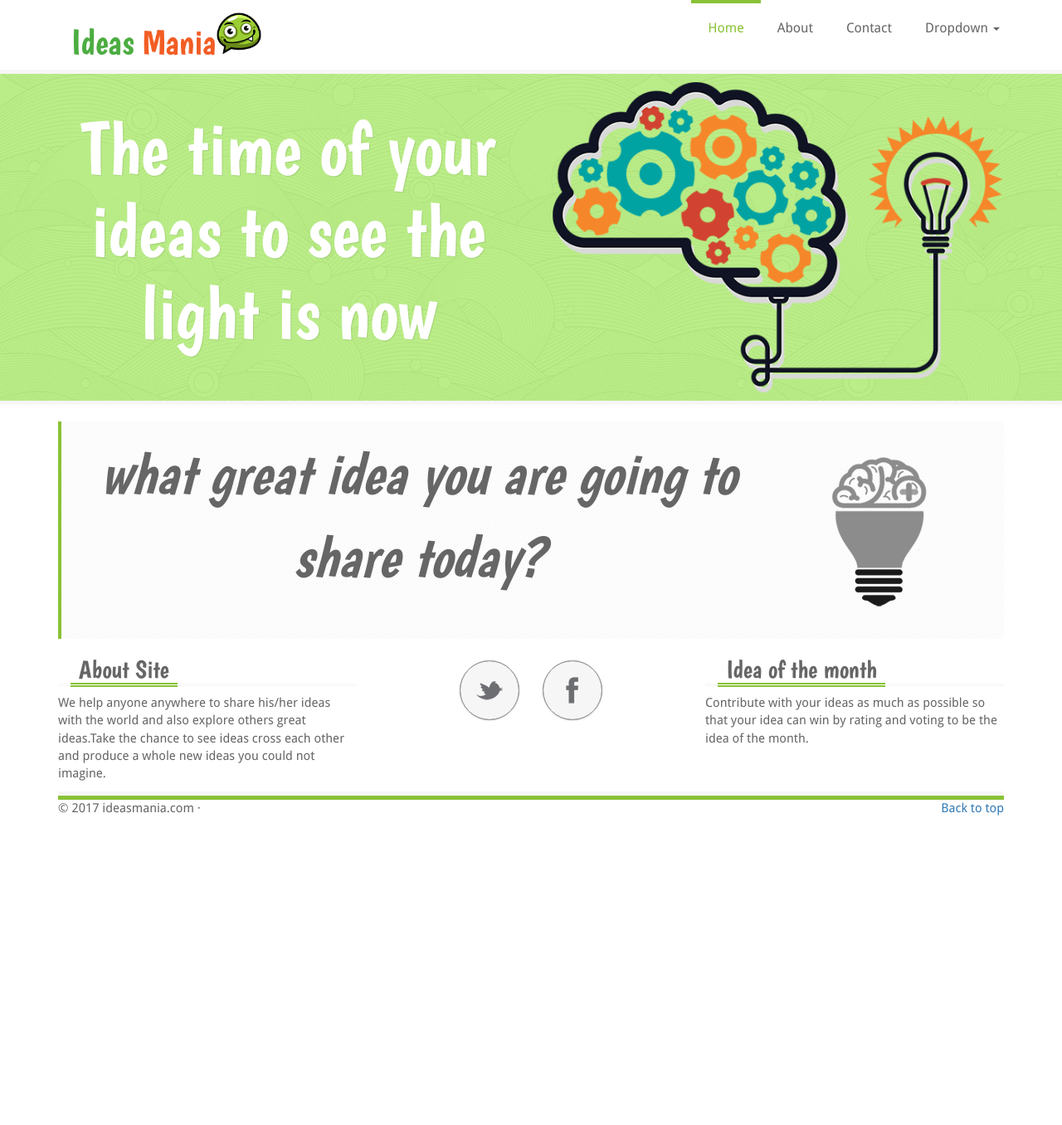
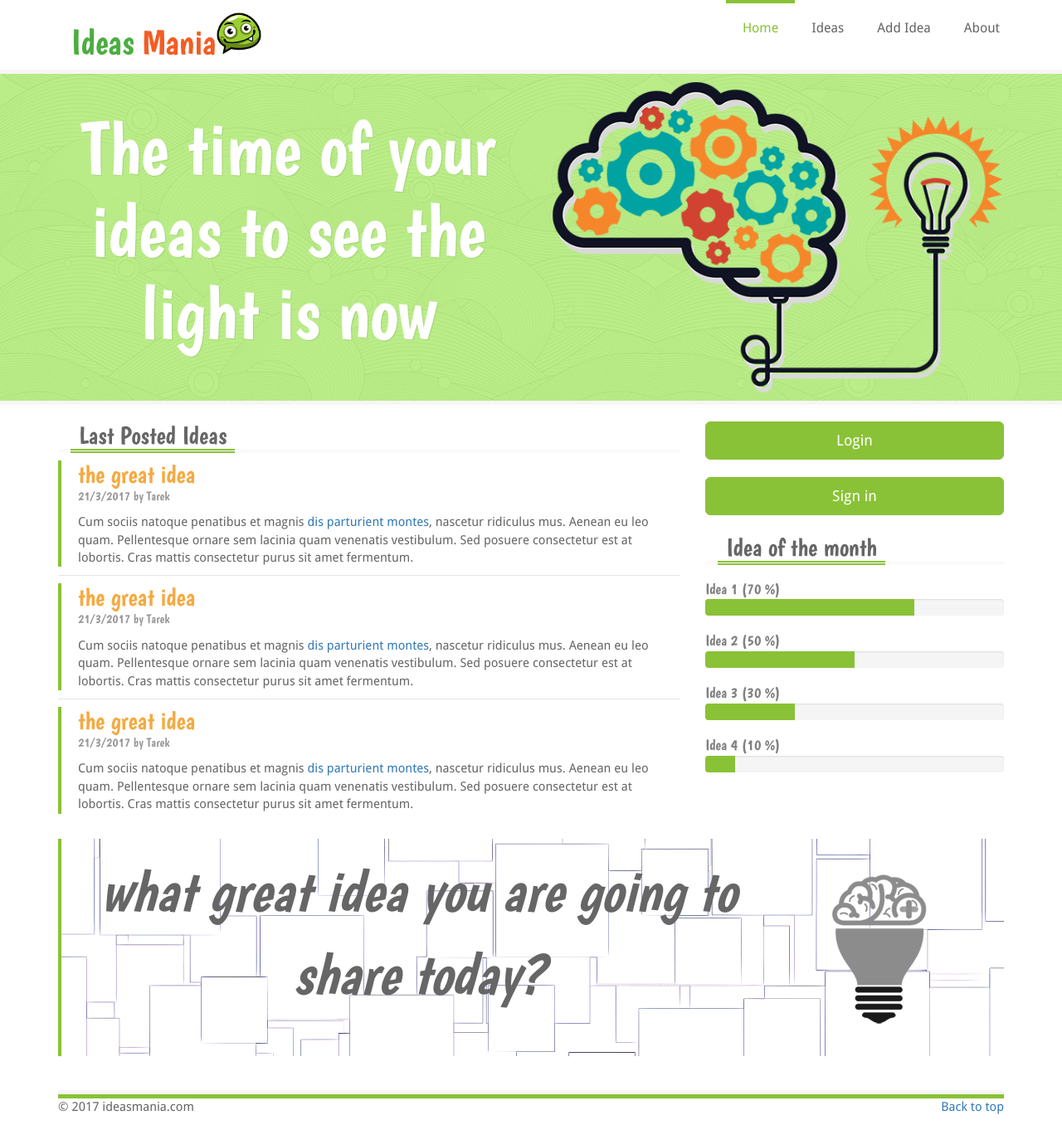
Before and after one commit to keiigon/ideasManiaProject, a PHP site: page / in a window 1280 px wide. Shown: the whole page at 83% size. Before the commit the page ends 983 px from the top, so only its background shows below. Run offline with PHP 8.4, Linux system fonts and the light colour scheme.

Commit message:
Finishing home page and adding website empty pages

```diff
--- a/css/style.css
+++ b/css/style.css
@@ -85,7 +85,8 @@ h1, h2, h3, h4, h5, h6 {
 }
 
 .navbar-inverse .navbar-toggle:hover, .navbar-inverse .navbar-toggle:focus{
-    background-color:#fff;
+    background-color:#f4aa42;
+    border-color:#f4aa42;
 }
 
 .navbar-inverse .navbar-toggle{
@@ -95,7 +96,11 @@ h1, h2, h3, h4, h5, h6 {
 
 .navbar-inverse .navbar-toggle .icon-bar:hover{
     border-color: #fff;
-    background-color:#fff
+    background-color:#fff;
+}
+
+.navbar-inverse .navbar-collapse, .navbar-inverse .navbar-form{
+    border:none;
 }
 
 .header{
@@ -103,6 +108,7 @@ h1, h2, h3, h4, h5, h6 {
     padding:10px 0;
     border-bottom:5px solid #f6f6f6 !important;
     border-top: 5px solid #f6f6f6 !important;
+    margin-bottom:20px;
 }
 
 .header h1{
@@ -119,7 +125,7 @@ h1, h2, h3, h4, h5, h6 {
 }
 
 .post-idea {
-    background: #fff url(../img/bg-k10.png);
+    background: #fff url(../img/squares.png);
     border-left: 4px solid #89c236;
     padding: 13px 13px 13px 15px;
     font-style: italic;
@@ -161,6 +167,37 @@ h1, h2, h3, h4, h5, h6 {
     margin-right: 15px !important;
 }
 
+.idea-post{
+    border-left: 4px solid #89c236;
+    padding-left:20px;
+}
+
+.idea-title a{
+    color:#f4aa42;
+}
+
+.progress-box h4 a{
+    color:gray;
+}
+
+.progress-box h4 a:hover{
+    color:#f4aa42;
+}
+
+.idea-post-meta{
+    color:#999;
+    font-family:"Boogaloo"
+}
+
+.divider {
+  height: 1px;
+  width:100%;
+  display:block; /* for use on default inline elements like span */
+  margin: 9px 0;
+  overflow: hidden;
+  background-color: #e5e5e5;
+}
+
 .social-grid {
     margin: 0px 0 0 0;
     padding: 0;
@@ -188,7 +225,7 @@ h1, h2, h3, h4, h5, h6 {
     cursor: default;
 }
 
-.social-info > div {
+.social-info > div, .social-info > div:hover {
     display: block;
     position: absolute;
     width: 100%;
@@ -211,6 +248,52 @@ h1, h2, h3, h4, h5, h6 {
     background: #f6f6f6 url(../img/facebook_grey.png) no-repeat;
 }
 
+.social-facebook:hover{
+    background: #3b5998 url(../img/facebook_white.png) no-repeat;
+    cursor:pointer;
+
+}
+
+.social-twitter:hover {
+    background: #48c4d2 url(../img/twitter_white.png) no-repeat;
+    cursor:pointer;
+}
+
+.progress-box{
+    margin-top:20px;
+}
+
+.progress {
+    margin-top:3px;
+}
+
+.progress-bar {
+    height: 23px;
+    position: relative;
+    background: #89c236;
+}
+
+.meter > span {
+    display: block;
+    height: 100%;
+    position: relative;
+    overflow: hidden;
+}
+
+.progress-bar h5 {
+    margin-top: 15px;
+}
+
+.btn-success{
+    background-color:#89c236;
+    border-color:#89c236;
+}
+
+.btn-success:hover{
+    background-color:#f4aa42;
+    border-color:#f4aa42;
+}
+
 .footer{
      border-top: 5px solid #f6f6f6 !important;
 }
--- a/index.html
+++ b/index.html
@@ -35,21 +35,10 @@
                     </div>
                     <div id="navbar" class="navbar-collapse collapse">
                         <ul class="nav navbar-nav">
-                            <li class="active"><a href="#">Home</a></li>
-                            <li><a href="#about">About</a></li>
-                            <li><a href="#contact">Contact</a></li>
-                            <li class="dropdown">
-                                <a href="#" class="dropdown-toggle" data-toggle="dropdown" role="button" aria-haspopup="true" aria-expanded="false">Dropdown <span class="caret"></span></a>
-                                <ul class="dropdown-menu">
-                                    <li><a href="#">Action</a></li>
-                                    <li><a href="#">Another action</a></li>
-                                    <li><a href="#">Something else here</a></li>
-                                    <li role="separator" class="divider"></li>
-                                    <li class="dropdown-header">Nav header</li>
-                                    <li><a href="#">Separated link</a></li>
-                                    <li><a href="#">One more separated link</a></li>
-                                </ul>
-                            </li>
+                            <li class="active"><a href="index.html">Home</a></li>
+                            <li><a href="ideas.html">Ideas</a></li>
+                            <li><a href="addIdea.html">Add Idea</a></li>
+                            <li><a href="about.html">About</a></li>
                         </ul>
                     </div>
                 </div>
@@ -75,6 +64,82 @@
     </div>
 
     <div class="container marketing">
+        <div class="row">
+            <div class="col-md-8">
+                <div class="title">
+                    <h2>Last Posted Ideas</h2>
+                </div>
+                <div class="idea-post">
+                    <h2 class="idea-title"><a href="singleIdea.html"> the great idea</a></h2>
+                    <p class="idea-post-meta">21/3/2017 by Tarek</p>
+
+                    <p>Cum sociis natoque penatibus et magnis <a href="#">dis parturient montes</a>, nascetur ridiculus mus. Aenean eu leo quam. Pellentesque ornare sem lacinia quam venenatis vestibulum. Sed posuere consectetur est at lobortis. Cras mattis consectetur purus sit amet fermentum.</p>
+                </div>
+                <div class="divider"></div>
+                <div class="idea-post">
+                    <h2 class="idea-title"><a href="singleIdea.html"> the great idea</a></h2>
+                    <p class="idea-post-meta">21/3/2017 by Tarek</p>
+
+                    <p>Cum sociis natoque penatibus et magnis <a href="#">dis parturient montes</a>, nascetur ridiculus mus. Aenean eu leo quam. Pellentesque ornare sem lacinia quam venenatis vestibulum. Sed posuere consectetur est at lobortis. Cras mattis consectetur purus sit amet fermentum.</p>
+                </div>
+                <div class="divider"></div>
+                <div class="idea-post">
+                    <h2 class="idea-title"><a href="singleIdea.html"> the great idea</a></h2>
+                    <p class="idea-post-meta">21/3/2017 by Tarek</p>
+
+                    <p>Cum sociis natoque penatibus et magnis <a href="#">dis parturient montes</a>, nascetur ridiculus mus. Aenean eu leo quam. Pellentesque ornare sem lacinia quam venenatis vestibulum. Sed posuere consectetur est at lobortis. Cras mattis consectetur purus sit amet fermentum.</p>
+                </div>
+
+            </div>
+            <div class="col-md-4">
+                <div>
+                    <a style="width:100%" href="login.html" class="btn btn-success btn-lg">Login</a>
+                </div>
+                <br />
+                <div>
+                    <a style="width:100%" href="register.html" class="btn btn-success btn-lg">Sign in</a>
+                </div>
+                <br />
+                <div>
+                    <div class="title">
+                        <h2>Idea of the month</h2>
+                    </div>
+                    <div class="progress-box">
+                        <h4><a href="singleIdea.html">Idea 1 (70 %)</a></h4>
+                        <div class="progress">
+                            <div class="progress-bar" role="progressbar" aria-valuenow="70"
+                                 aria-valuemin="0" aria-valuemax="100" style="width:70%">
+                            </div>
+                        </div>
+                    </div>
+                    <div class="progress-box">
+                        <h4><a href="singleIdea.html">Idea 2 (50 %)</a></h4>
+                        <div class="progress">
+                            <div class="progress-bar" role="progressbar" aria-valuenow="70"
+                                 aria-valuemin="0" aria-valuemax="100" style="width:50%">
+                            </div>
+                        </div>
+                    </div>
+                    <div class="progress-box">
+                        <h4><a href="singleIdea.html">Idea 3 (30 %)</a></h4>
+                        <div class="progress">
+                            <div class="progress-bar" role="progressbar" aria-valuenow="70"
+                                 aria-valuemin="0" aria-valuemax="100" style="width:30%">
+                            </div>
+                        </div>
+                    </div>
+                    <div class="progress-box">
+                        <h4><a href="singleIdea.html">Idea 4 (10 %)</a></h4>
+                        <div class="progress">
+                            <div class="progress-bar" role="progressbar" aria-valuenow="70"
+                                 aria-valuemin="0" aria-valuemax="100" style="width:10%">
+                            </div>
+                        </div>
+                    </div>
+
+                </div>
+            </div>
+        </div>
         <div class="post-idea">
             <div class="col-md-9">
                 <p>
@@ -82,70 +147,17 @@
                 </p>
             </div>
             <div class="col-md-3">
-                <a href="#" class="light-bulb"></a>
+                <a href="addIdea.html" class="light-bulb"></a>
             </div>
 
 
         </div>
 
-    <div class="row">
-        <div class="col-md-4">
-            <div class="title">
-                <h2>About Site</h2>
-            </div>
-
-            <p>
-                We help anyone anywhere to share his/her ideas with the world and also explore others great ideas.Take the
-                chance to see ideas cross each other and produce a whole new ideas you could not imagine.
-            </p>
-        </div>
-        <div class="col-md-4">
-            <ul class="social-grid">
-                <li>
-                    <div class="social-item">
-                        <div class="social-info-wrap">
-                            <div class="social-info">
-                                <div class="social-info-front social-twitter">
-                                    <a href="http://twitter.com"></a>
-                                </div>
-                                <div class="social-info-back social-twitter-hover">
-                                    <a href="http://twitter.com"></a>
-                                </div>
-                            </div>
-                        </div>
-                    </div>
-                </li>
-                <li>
-                    <div class="social-item">
-                        <div class="social-info-wrap">
-                            <div class="social-info">
-                                <div class="social-info-front social-facebook">
-                                    <a href="http://facebook.com"></a>
-                                </div>
-                                <div class="social-info-back social-facebook-hover">
-                                    <a href="http://facebook.com"></a>
-                                </div>
-                            </div>
-                        </div>
-                    </div>
-                </li>
-            </ul>
-        </div>
-        <div class="col-md-4">
-            <div class="title">
-                <h2>Idea of the month</h2>
-            </div>
-
-            <p>
-                Contribute with your ideas as much as possible so that your idea can win by rating and voting to be the idea of the month.
-            </p>
-        </div>
-    </div>
-
+    <br />
         <footer class="footer">
             <div class="footer-inner">
                 <p class="pull-right"><a href="#">Back to top</a></p>
-                <p>&copy; 2017 ideasmania.com &middot;</p>
+                <p>&copy; 2017 ideasmania.com</p>
             </div>
 
         </footer>
```
Also changed, not shown: about.html (added, +9 -0 lines), addIdea.html (added, +9 -0 lines), ideas.html (added, +9 -0 lines), login.html (added, +9 -0 lines), profile.html (added, +9 -0 lines), register.html (added, +9 -0 lines), singleIdea.html (added, +9 -0 lines), img/facebook_white.png (added), img/squares.png (added), img/twitter_white.png (added).
